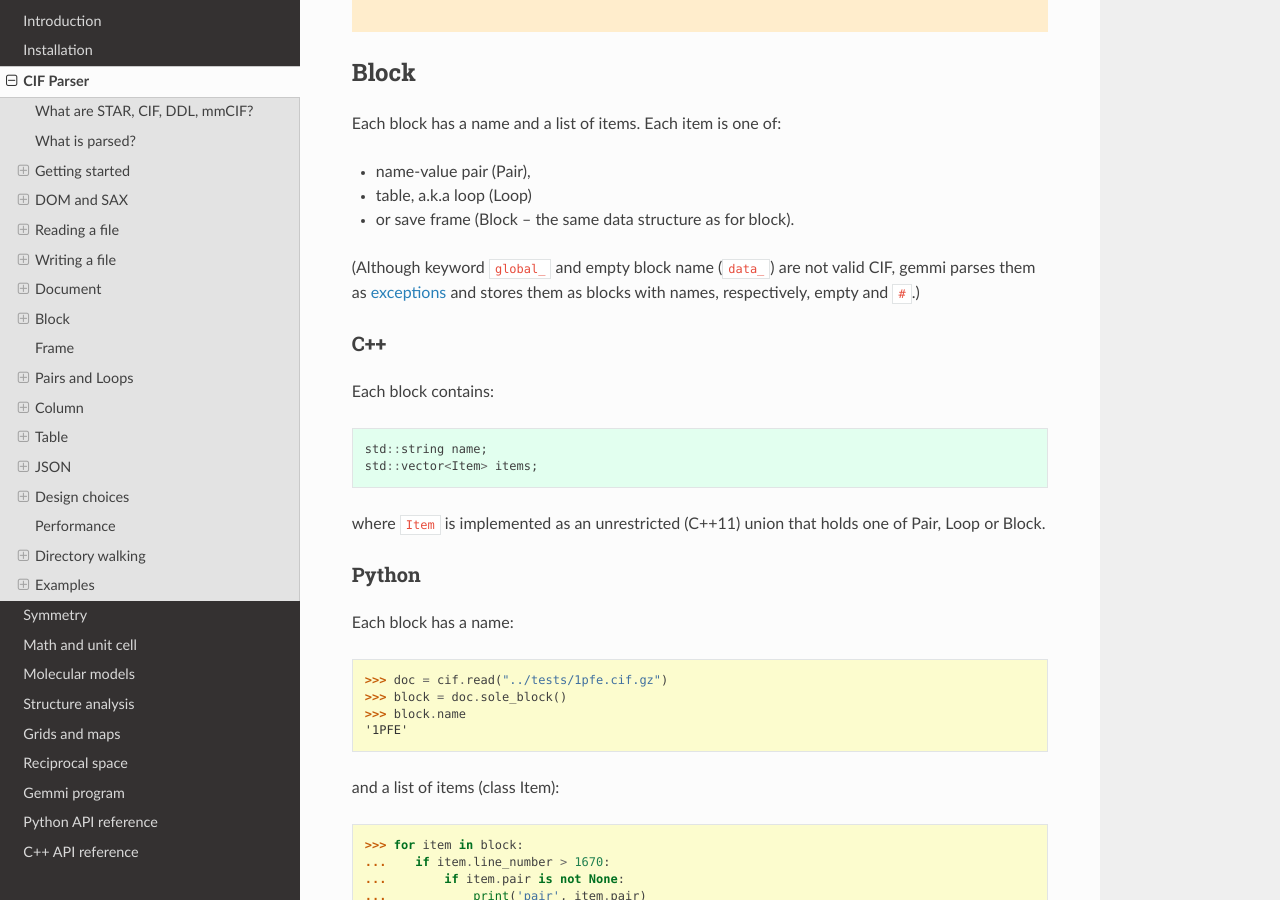
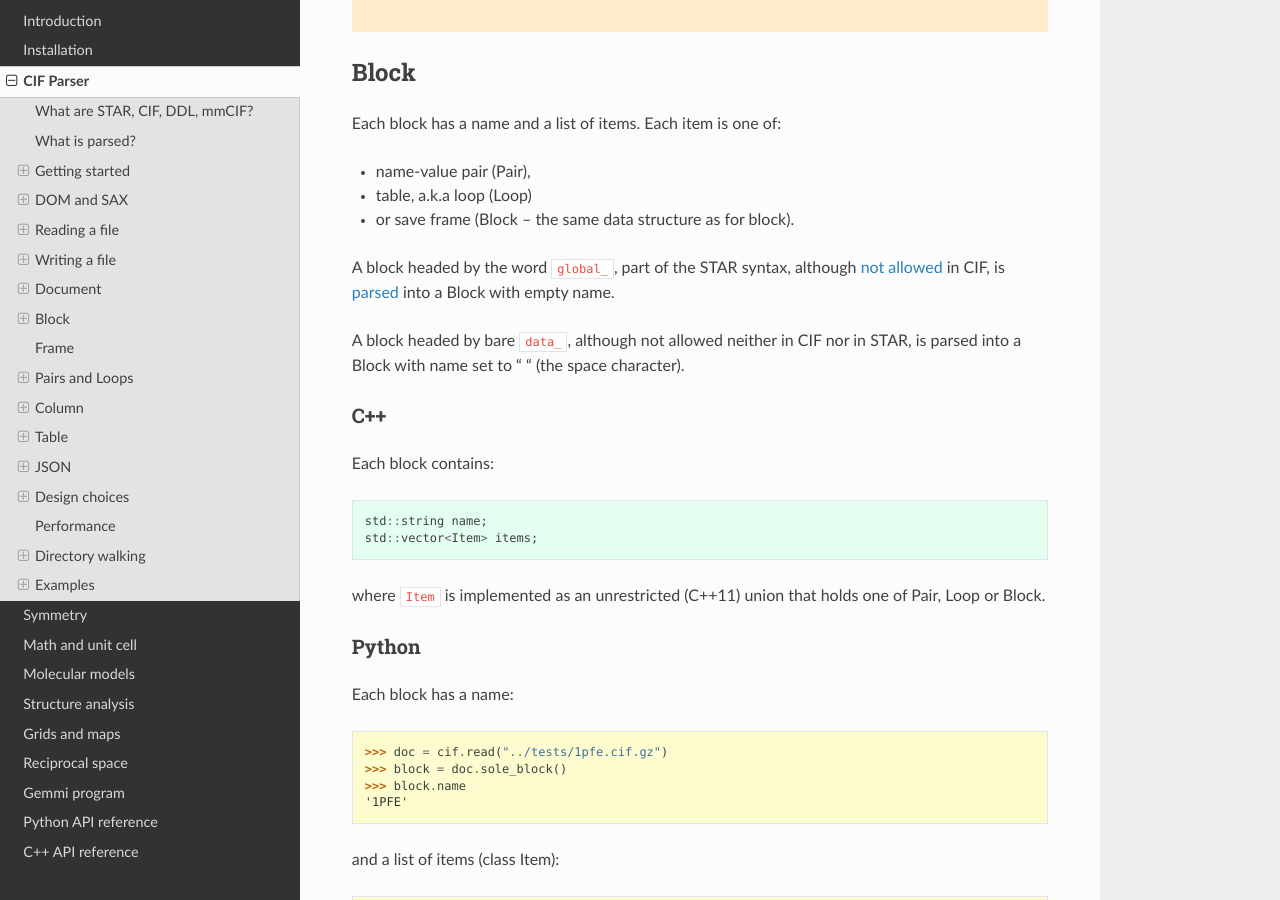
Before and after one commit to project-gemmi/gemmi, a Sphinx documentation site: the page built from docs/cif.rst, in a window 1280 px wide and 900 px high, scrolled down 11129 px. Built offline with Sphinx 7.4.7 and the Read the Docs theme 2.0.0, drawn with Linux system fonts in a browser that asks for light colours; some of the changed text lies outside the part shown.

Commit message:
cif: change Block::name for blocks with bare ``data_`` keyword ("#" -> " ")

```diff
--- a/docs/cif.rst
+++ b/docs/cif.rst
@@ -584,9 +584,12 @@ Each item is one of:
 * table, a.k.a loop (Loop)
 * or save frame (Block -- the same data structure as for block).
 
-(Although keyword ``global_`` and empty block name (``data_``) are
-not valid CIF, gemmi parses them as :ref:`exceptions <what_is_parsed>`
-and stores them as blocks with names, respectively, empty and ``#``.)
+A block headed by the word ``global_``, part of the STAR syntax, although
+`not allowed <https://onlinelibrary.wiley.com/iucr/itc/Ga/ch2o2v0001/sec2o2o7o1o9o5/>`_
+in CIF, is :ref:`parsed <what_is_parsed>` into a Block with empty name.
+
+A block headed by bare ``data_``, although not allowed neither in CIF nor
+in STAR, is parsed into a Block with name set to " " (the space character).
 
 C++
 ---
```
Also changed, not shown: other parts of docs/cif.rst (+1 -1 lines), 2 other files.
